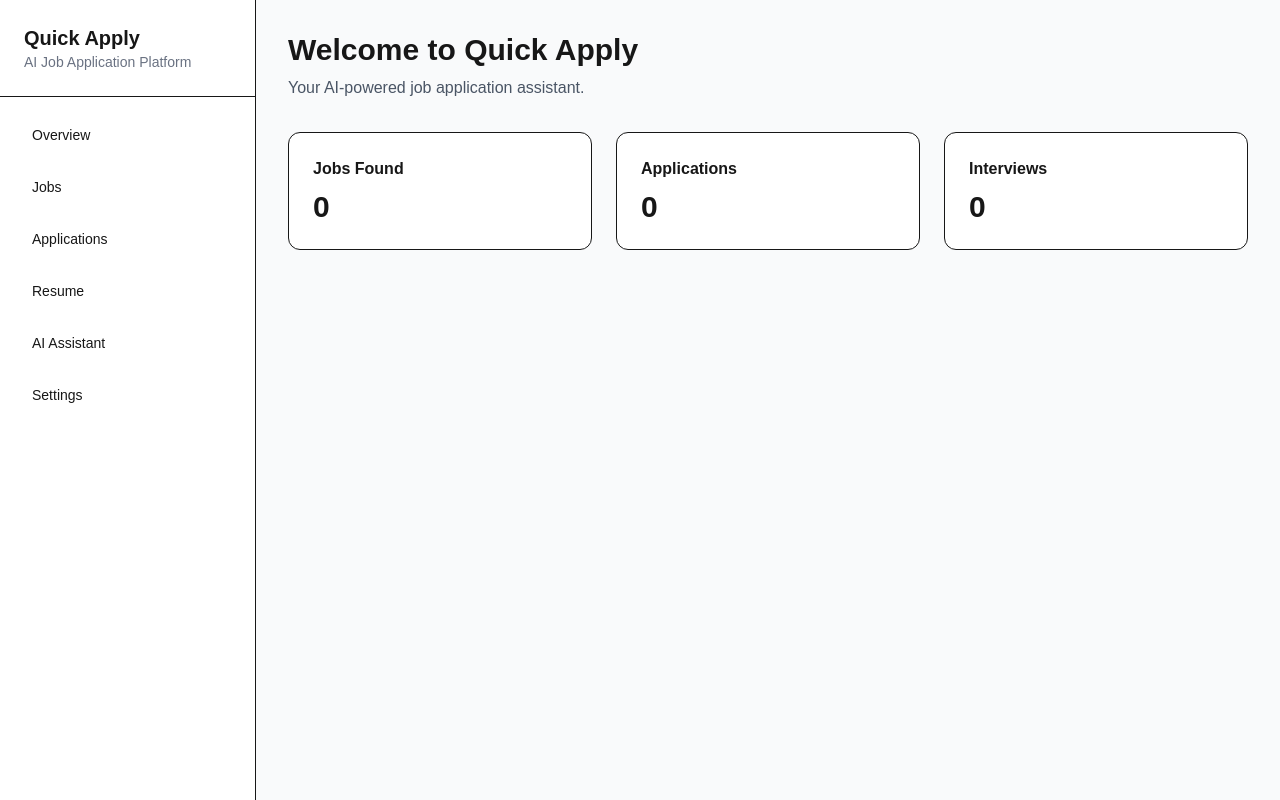
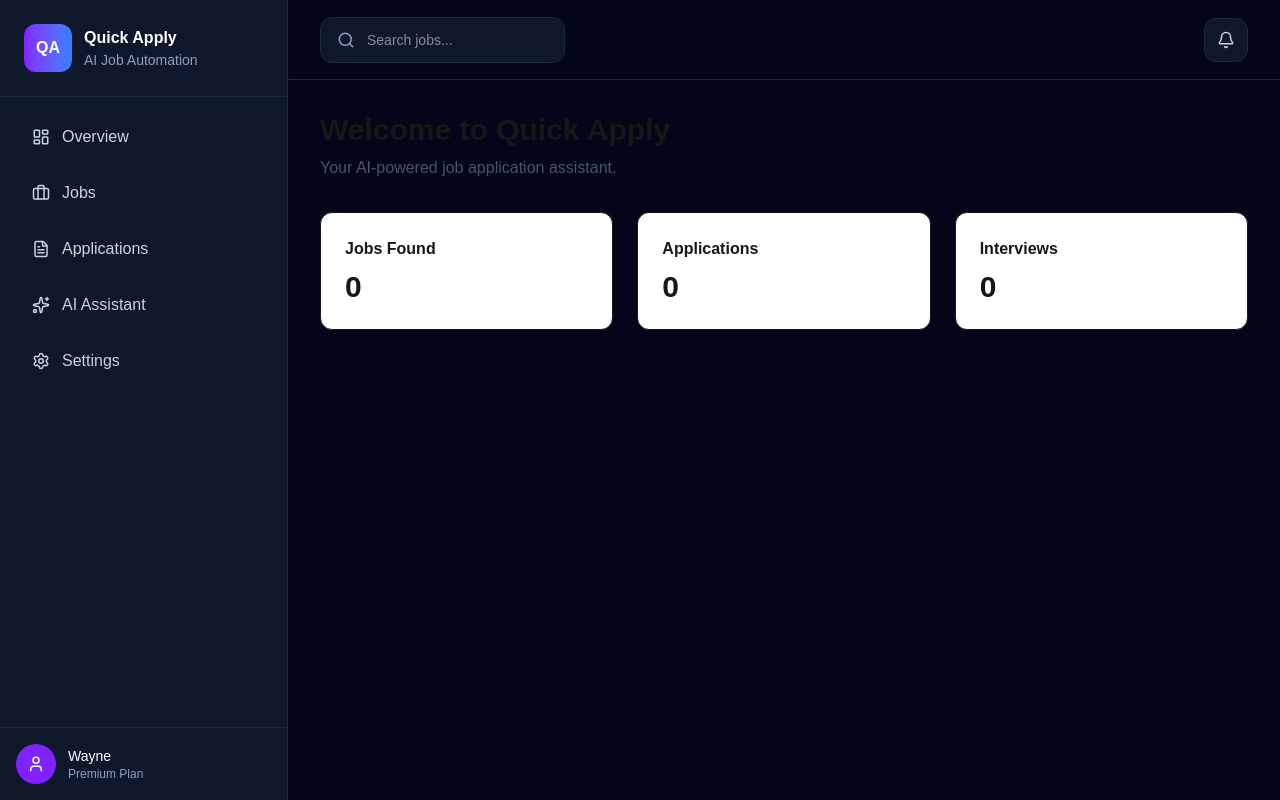
Before and after one commit to HudsonWayne/QyuickApply-2, a Next.js app in the folder apps/web/: page /dashboard in a window 1280 px wide. Built offline with nearby package versions, Linux system fonts and the light colour scheme.

Commit message:
added colors

```diff
--- a/apps/web/package.json
+++ b/apps/web/package.json
@@ -9,6 +9,7 @@
     "lint": "eslint"
   },
   "dependencies": {
+    "lucide-react": "^1.16.0",
     "next": "16.2.6",
     "react": "19.2.4",
     "react-dom": "19.2.4"
--- a/apps/web/src/app/dashboard/layout.tsx
+++ b/apps/web/src/app/dashboard/layout.tsx
@@ -1,15 +1,42 @@
-// apps/web/src/app/dashboard/layout.tsx
-
 import type { ReactNode } from "react";
 import Link from "next/link";
+import {
+  Briefcase,
+  FileText,
+  LayoutDashboard,
+  Settings,
+  Sparkles,
+  User,
+  Bell,
+  Search,
+} from "lucide-react";
 
 const navItems = [
-  { name: "Overview", href: "/dashboard" },
-  { name: "Jobs", href: "/dashboard/jobs" },
-  { name: "Applications", href: "/dashboard/applications" },
-  { name: "Resume", href: "/dashboard/resume" },
-  { name: "AI Assistant", href: "/dashboard/ai" },
-  { name: "Settings", href: "/dashboard/settings" },
+  {
+    name: "Overview",
+    href: "/dashboard",
+    icon: LayoutDashboard,
+  },
+  {
+    name: "Jobs",
+    href: "/dashboard/jobs",
+    icon: Briefcase,
+  },
+  {
+    name: "Applications",
+    href: "/dashboard/applications",
+    icon: FileText,
+  },
+  {
+    name: "AI Assistant",
+    href: "/dashboard/ai",
+    icon: Sparkles,
+  },
+  {
+    name: "Settings",
+    href: "/dashboard/settings",
+    icon: Settings,
+  },
 ];
 
 export default function DashboardLayout({
@@ -18,31 +45,81 @@ export default function DashboardLayout({
   children: ReactNode;
 }) {
   return (
-    <div className="flex min-h-screen">
-      <aside className="w-64 border-r bg-white">
-        <div className="border-b p-6">
-          <h1 className="text-xl font-bold">Quick Apply</h1>
-          <p className="text-sm text-gray-500">
-            AI Job Application Platform
+    <div className="flex min-h-screen bg-slate-950">
+      <aside className="w-72 border-r border-slate-800 bg-slate-900">
+        <div className="border-b border-slate-800 p-6">
+          <div className="flex items-center gap-3">
+            <div className="flex h-12 w-12 items-center justify-center rounded-xl bg-gradient-to-r from-violet-600 to-blue-500 font-bold text-white">
+              QA
+            </div>
+
+            <div>
+              <h1 className="font-bold text-white">
+                Quick Apply
+              </h1>
+
+              <p className="text-sm text-slate-400">
+                AI Job Automation
               </p>
             </div>
+          </div>
+        </div>
 
-        <nav className="flex flex-col gap-2 p-4">
-          {navItems.map((item) => (
+        <nav className="p-4">
+          {navItems.map((item) => {
+            const Icon = item.icon;
+
+            return (
               <Link
                 key={item.href}
                 href={item.href}
-              className="rounded-lg px-4 py-3 text-sm font-medium hover:bg-gray-100"
+                className="mb-2 flex items-center gap-3 rounded-xl px-4 py-3 text-slate-300 transition hover:bg-slate-800 hover:text-white"
               >
+                <Icon size={18} />
                 {item.name}
               </Link>
-          ))}
+            );
+          })}
         </nav>
+
+        <div className="absolute bottom-0 w-72 border-t border-slate-800 p-4">
+          <div className="flex items-center gap-3">
+            <div className="flex h-10 w-10 items-center justify-center rounded-full bg-violet-600 text-white">
+              <User size={18} />
+            </div>
+
+            <div>
+              <p className="text-sm font-medium text-white">
+                Wayne
+              </p>
+
+              <p className="text-xs text-slate-400">
+                Premium Plan
+              </p>
+            </div>
+          </div>
+        </div>
       </aside>
 
-      <main className="flex-1 bg-gray-50 p-8">
+      <div className="flex flex-1 flex-col">
+        <header className="flex h-20 items-center justify-between border-b border-slate-800 bg-slate-950 px-8">
+          <div className="flex items-center gap-3 rounded-xl border border-slate-800 bg-slate-900 px-4 py-3">
+            <Search size={18} className="text-slate-400" />
+            <input
+              placeholder="Search jobs..."
+              className="bg-transparent text-sm text-white outline-none"
+            />
+          </div>
+
+          <button className="rounded-xl border border-slate-800 bg-slate-900 p-3 text-slate-300">
+            <Bell size={18} />
+          </button>
+        </header>
+
+        <main className="flex-1 bg-slate-950 p-8">
           {children}
         </main>
       </div>
+    </div>
   );
 }
```
Also changed, not shown: 1 other file (tests, documents, lock files or other folders). Lines whose indentation alone changed are shown as unchanged.
